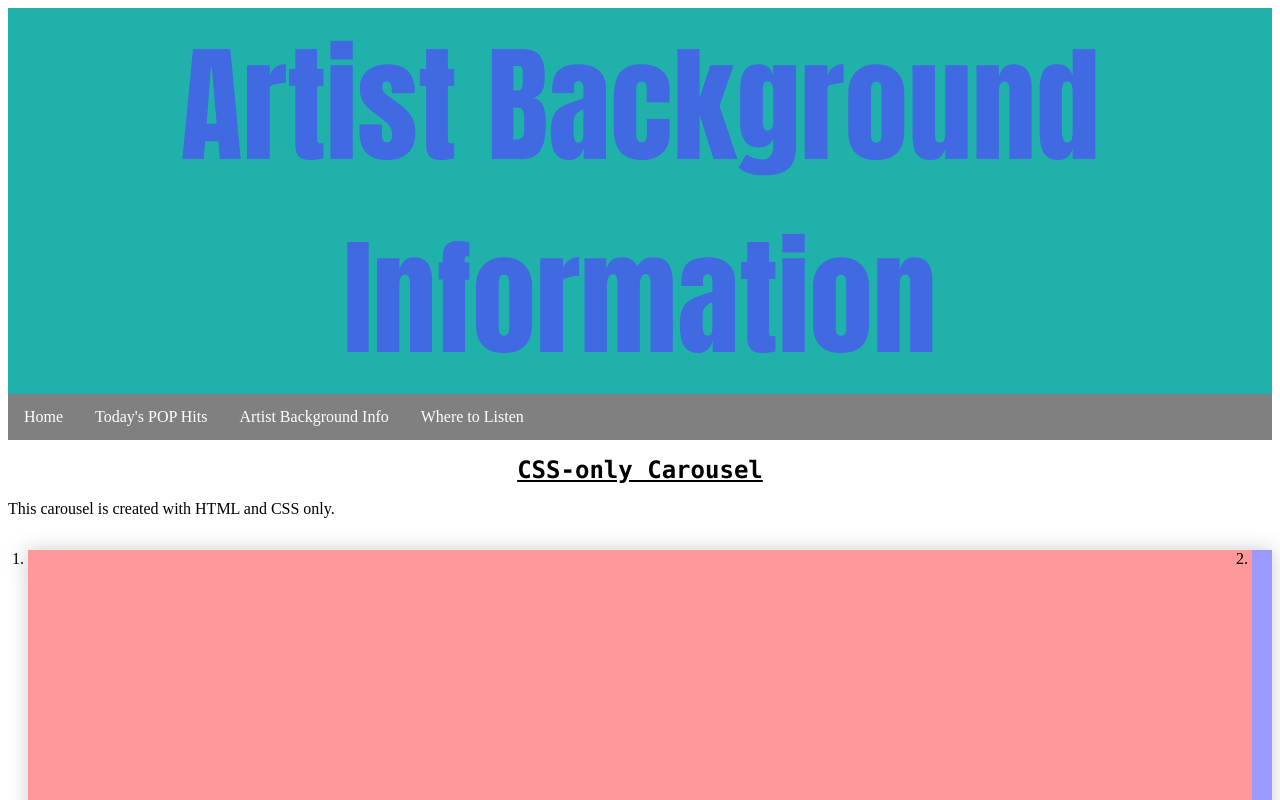
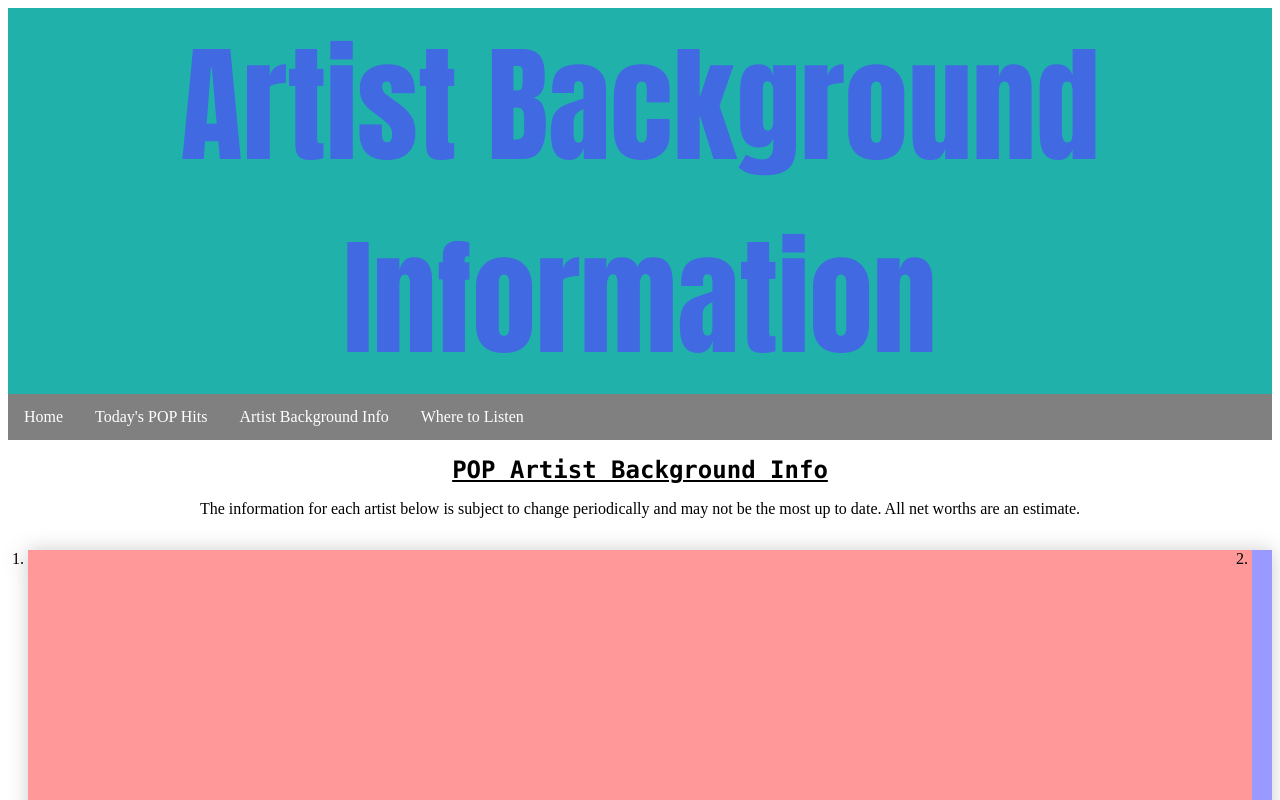
Before and after one commit to ralv4319/Group-Project-1900, a plain HTML site: page Pages/Artist_Background_Information.html in a window 1280 px wide. Shown: the top 800 px of the page. Drawn offline with Linux system fonts and the light colour scheme.

Commit message:
background

```diff
--- a/CSS/style.css
+++ b/CSS/style.css
@@ -363,3 +363,6 @@ ol.popularity{
     background-color: powderblue;
 
 }
+p {
+  text-align: center;
+}
--- a/Pages/Artist_Background_Information.html
+++ b/Pages/Artist_Background_Information.html
@@ -14,9 +14,9 @@
         <li><a href="Where_To_Listen.html">Where to Listen</a></li>
     </ul>
 
-	<h1>CSS-only Carousel</h1>
+	<h1>POP Artist Background Info</h1>
 
-<p>This carousel is created with HTML and CSS only.</p>
+<p>The information for each artist below is subject to change periodically and may not be the most up to date. All net worths are an estimate. </p>
 
 <section class="carousel" aria-label="Gallery">
   <ol class="carousel__viewport">
```
